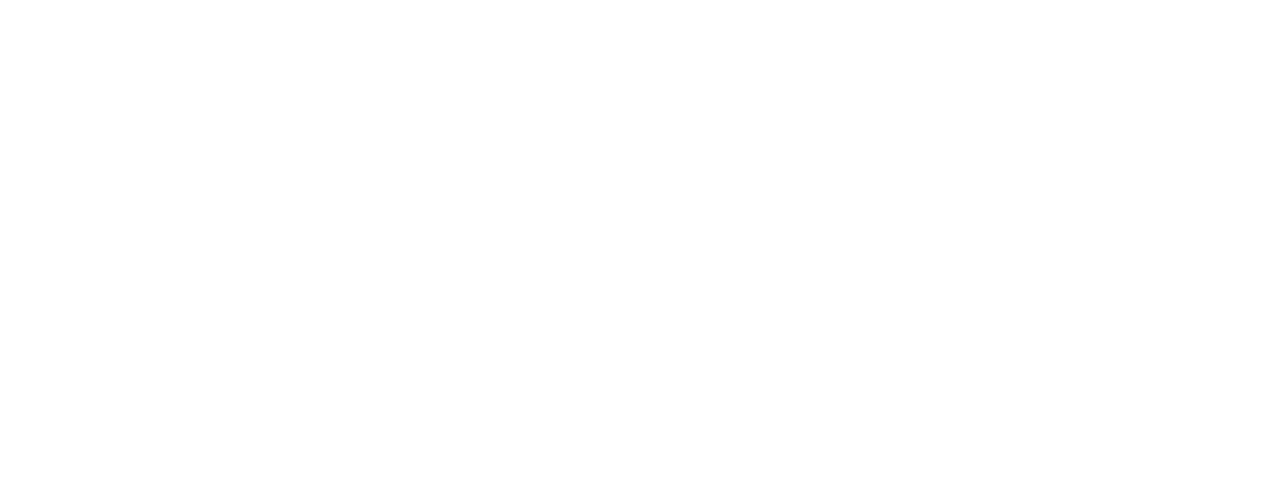
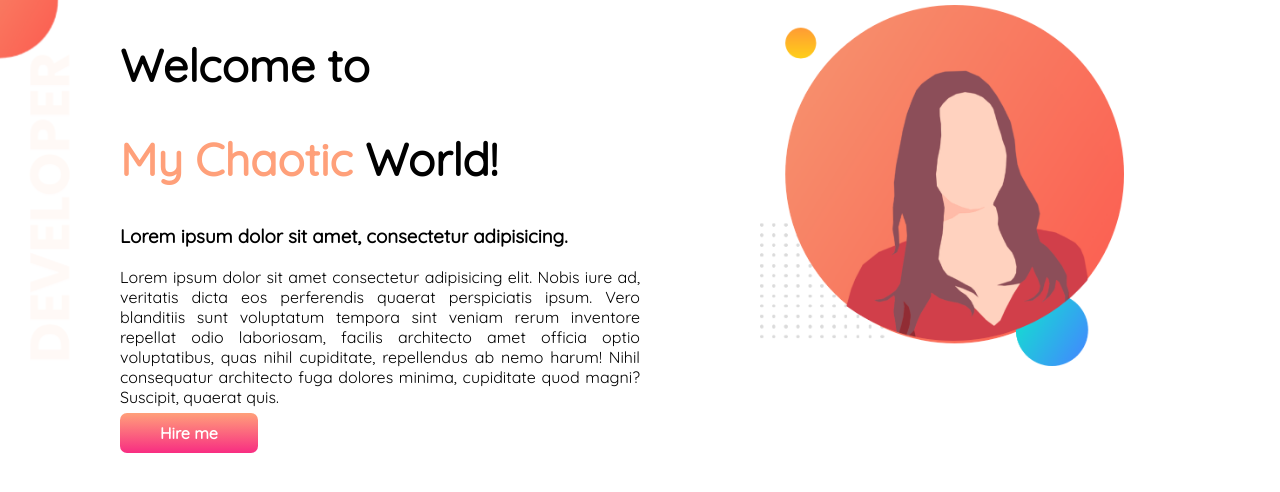
Before and after one commit to Fatema-Nawrin/developer-portfolio, a plain HTML site: page index.html in a window 1280 px wide. Drawn offline with Linux system fonts and the light colour scheme.

Commit message:
some progress

```diff
--- a/index.html
+++ b/index.html
@@ -1,13 +1,36 @@
 <!DOCTYPE html>
 <html lang="en">
+
 <head>
     <meta charset="UTF-8">
     <meta http-equiv="X-UA-Compatible" content="IE=edge">
     <meta name="viewport" content="width=device-width, initial-scale=1.0">
     <title>First Portfolio</title>
+    <link rel="preconnect" href="https://fonts.googleapis.com">
+    <link rel="preconnect" href="https://fonts.gstatic.com" crossorigin>
+    <link href="https://fonts.googleapis.com/css2?family=Quicksand&display=swap" rel="stylesheet">
     <link rel="stylesheet" href="style.css">
 </head>
+
 <body>
+    <section class="top-banner">
+        <div class="half-width">
+            <h1>Welcome to</h1>
+            <h1><span class="diff-color"> My Chaotic</span> World!</h1>
+            <h3>Lorem ipsum dolor sit amet, consectetur adipisicing.</h3>
+            <p>Lorem ipsum dolor sit amet consectetur adipisicing elit. Nobis iure ad, veritatis dicta eos perferendis
+                quaerat perspiciatis ipsum. Vero blanditiis sunt voluptatum tempora sint veniam rerum inventore repellat
+                odio laboriosam, facilis architecto amet officia optio voluptatibus, quas nihil cupiditate, repellendus
+                ab nemo harum! Nihil consequatur architecto fuga dolores minima, cupiditate quod magni? Suscipit,
+                quaerat quis.</p>
+            <a class="link-button" target="_blank" href="https://www.linkedin.com/in/fatema-nawrin-8bb377203/">Hire
+                me</a>
+        </div>
+        <div class="half-width">
+            <img src="images/bg.png" alt="">
+        </div>
 
+    </section>
 </body>
+
 </html>
--- a/style.css
+++ b/style.css
@@ -0,0 +1,34 @@
+body{
+    margin: 0;
+    font-family: 'Quicksand', sans-serif;
+}
+h1{
+    font-size: 45px;
+}
+.diff-color{
+    color:lightsalmon;
+}
+section{
+    display: flex;
+}
+.half-width{
+    width: 50%;
+    padding-left: 120px;
+    text-align: justify;
+}
+.half-width img{
+    width: 70%;
+    margin-top: 5px;
+}
+.link-button{
+    text-decoration: none;
+    background-image: linear-gradient(lightsalmon,rgb(248, 45, 130));
+    color: white;
+    font-weight: 800;
+    padding: 10px 40px;
+    border-radius: 7px;
+}
+.top-banner{
+    background-image: url(images/top-banner.png);
+    background-repeat: no-repeat;
+}
```
Also changed, not shown: images/bg.png (added), images/dream-bg.png (added), images/exp-bg.png (added), images/jhankar.png (added), images/jhankar2.png (added), images/my-bg.png (added), images/my-bg2.png (added), images/top-banner.png (added), 7 other files.
